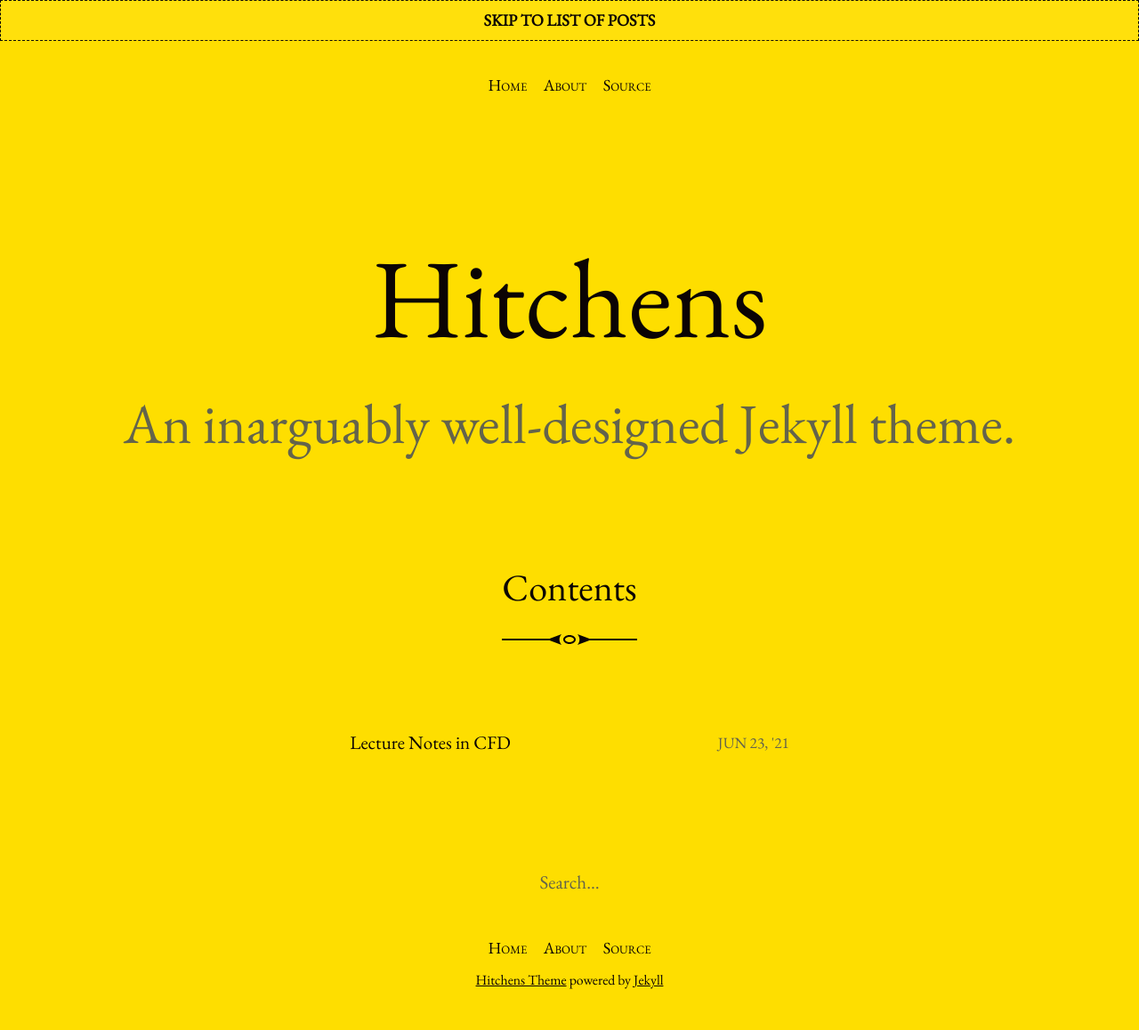
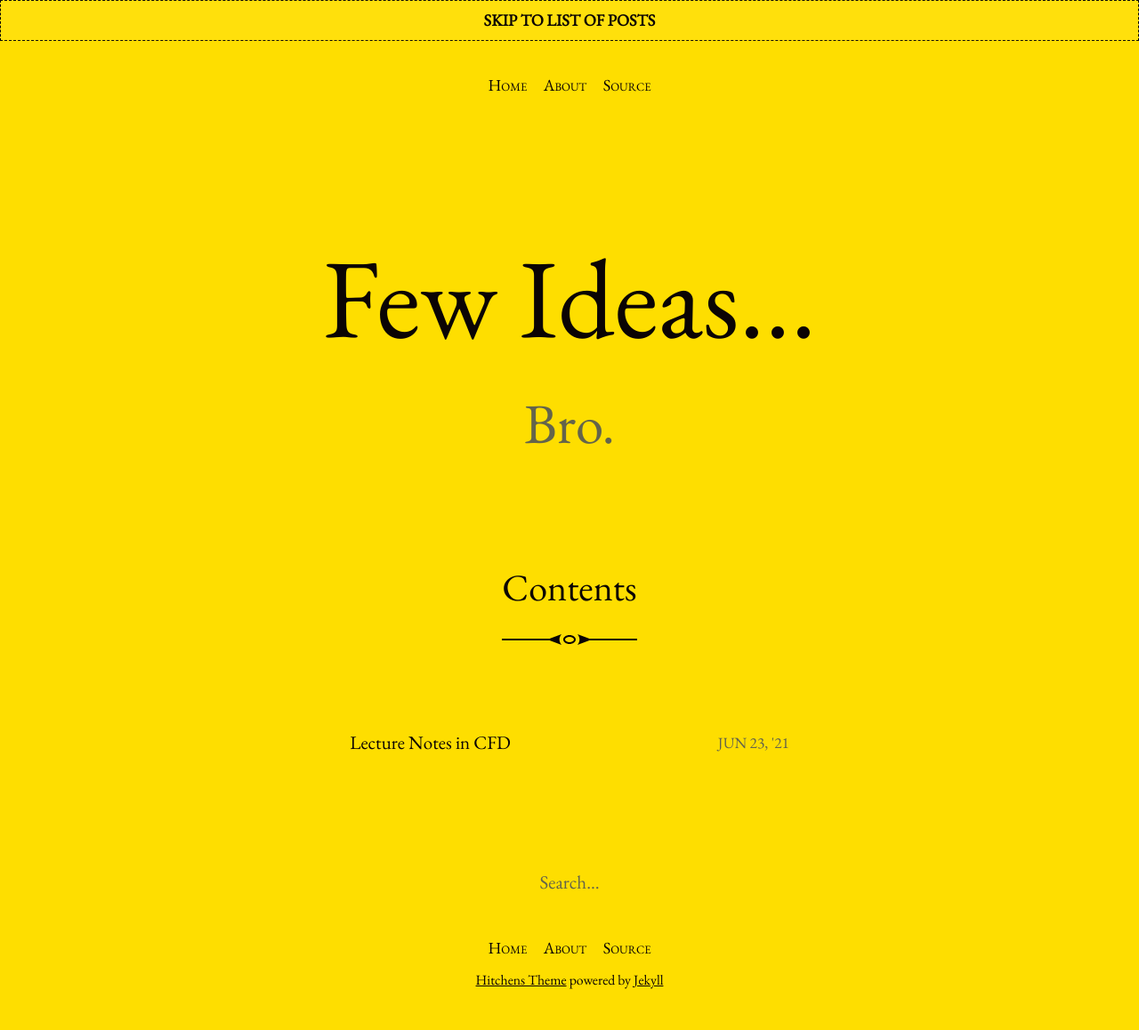
Before and after one commit to allanternaverde/allanmodc.github.io, a Jekyll site: the page built from index.html, in a window 1280 px wide. Shown: the whole page at 89% size. Built offline with Jekyll 4.4.1, drawn with Linux system fonts in a browser that asks for light colours; the list of posts is cut into pages by our own code.

Commit message:
Update _config.yml

```diff
--- a/_config.yml
+++ b/_config.yml
@@ -13,15 +13,15 @@
 # you will see them accessed via {{ site.title }}, {{ site.email }}, and so on.
 # You can create any custom variable you would like, and they will be accessible
 # in the templates via {{ site.myvariable }}.
-title: Hitchens
-email: hello@patdryburgh.com
+title: Few Ideas...
+email: allanmodc@gmail.com
 description: >- # this means to ignore newlines until "baseurl:"
-  An inarguably well-designed Jekyll theme.
+  Bro.
 baseurl: "" # the subpath of your site, e.g. /blog
 url: "https://allanmodc.github.io" # the base hostname & protocol for your site, e.g. http://example.com
 icon: /assets/images/icon-512.png
-twitter_username: patdryburgh
-github_username:  patdryburgh
+twitter_username: allanmodc
+github_username:  allanmodc
 
 # Build settings
 markdown: kramdown
@@ -41,5 +41,5 @@
 plugins:
   - jekyll-paginate
 
-paginate: 3
+paginate: 20
 paginate_path: "/page/:num/"
```
